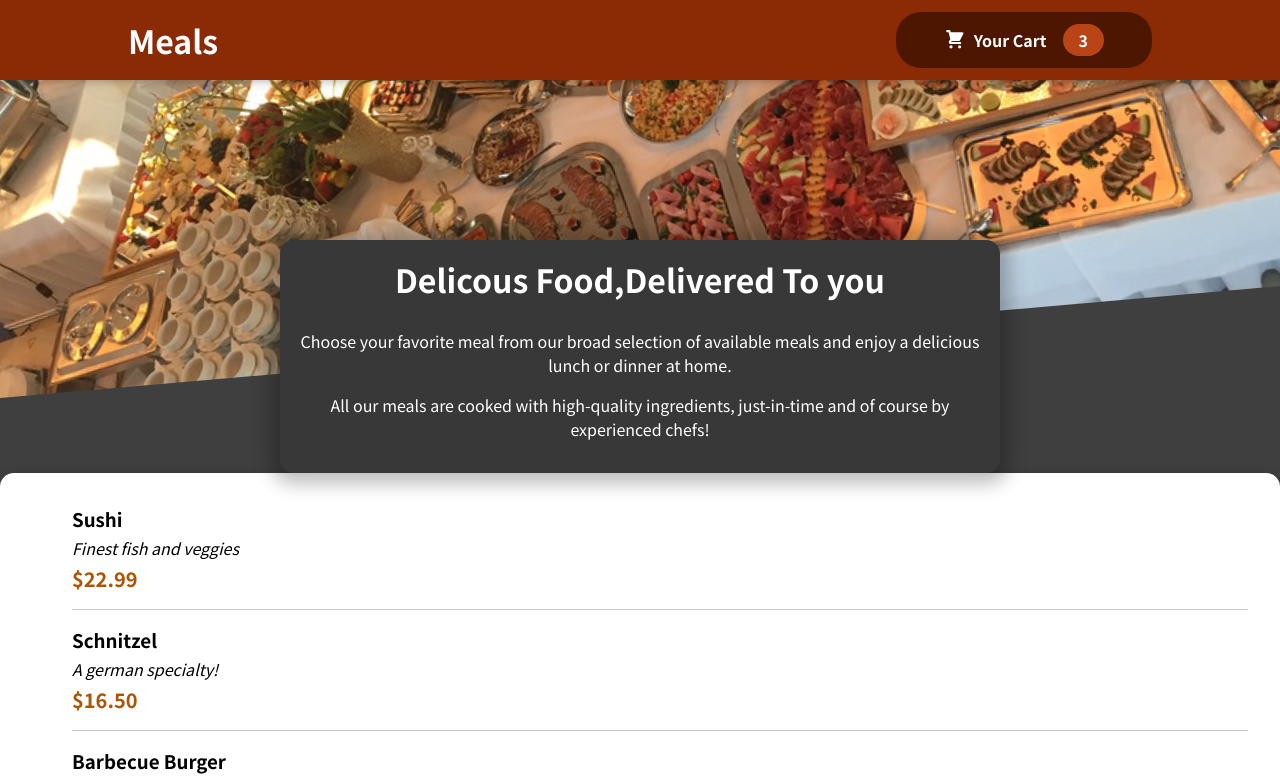
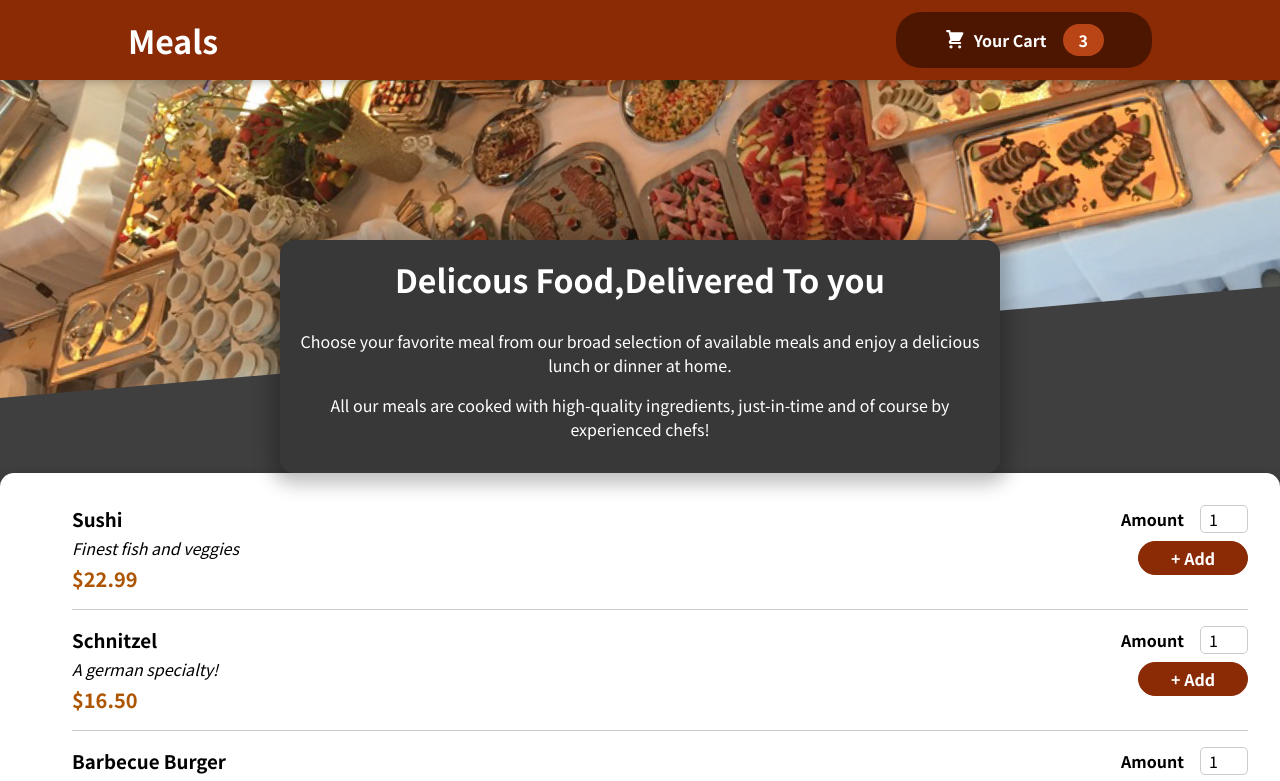
Before and after one commit to arpit00714/Resturant-website, a React (Create React App) app: page / in a window 1280 px wide. Shown: the top 781 px of the page. Built offline with nearby package versions, Linux system fonts and the light colour scheme.

Commit message:
adding add button

```diff
--- a/src/components/Meals/MealItem/MealItem.js
+++ b/src/components/Meals/MealItem/MealItem.js
@@ -1,4 +1,5 @@
 import classes from './MealItem.module.css';
+import MealItemForm from './MealItemForm';
 
 const MealItem = (props) => {
    const price = `$${props.price.toFixed(2)}`;
@@ -11,7 +12,7 @@ const MealItem = (props) => {
         <div className={classes.price}>{price}</div>
       </div>
       <div>
-
+      <MealItemForm />
       </div>
     </li>
   );
--- /dev/null
+++ b/src/components/Meals/MealItem/MealItemForm.js
@@ -0,0 +1,23 @@
+import classes from "./MealItemForm.module.css";
+import Input from "../../UI/Input";
+
+const MealItemForm = (props) => {
+  return (
+    <form className={classes.form}>
+      <Input
+        label="Amount"
+        input={{
+          id: "amount",
+          type: "number",
+          min: "1",
+          max: "5",
+          step: "1",
+          defaultValue: "1",
+        }}
+      />
+      <button>+ Add</button>
+    </form>
+  );
+};
+
+export default MealItemForm;
--- /dev/null
+++ b/src/components/Meals/MealItem/MealItemForm.module.css
@@ -0,0 +1,20 @@
+.form {
+    text-align: right;
+  }
+
+  .form button {
+    font: inherit;
+    cursor: pointer;
+    background-color: #8a2b06;
+    border: 1px solid #8a2b06;
+    color: white;
+    padding: 0.25rem 2rem;
+    border-radius: 20px;
+    font-weight: bold;
+  }
+
+  .form button:hover,
+  .form button:active {
+    background-color: #641e03;
+    border-color: #641e03;
+  }
--- /dev/null
+++ b/src/components/UI/Input.js
@@ -0,0 +1,11 @@
+import classes from './Input.module.css';
+
+const Input = props => {
+    return( <div className={classes.input}>
+        <label htmlFor={props.input.id} >{props.label}</label>
+        <input {...props.input} />
+    </div>
+    );
+};
+
+export default Input;
--- /dev/null
+++ b/src/components/UI/Input.module.css
@@ -0,0 +1,18 @@
+.input {
+    display: flex;
+    align-items: center;
+    margin-bottom: 0.5rem;
+  }
+
+  .input label {
+    font-weight: bold;
+    margin-right: 1rem;
+  }
+
+  .input input {
+    width: 3rem;
+    border-radius: 5px;
+    border: 1px solid #ccc;
+    font: inherit;
+    padding-left: 0.5rem;
+  }
```
Also changed, not shown: src/components/Meals/MealItem/MealItemFrom.js (deleted).
